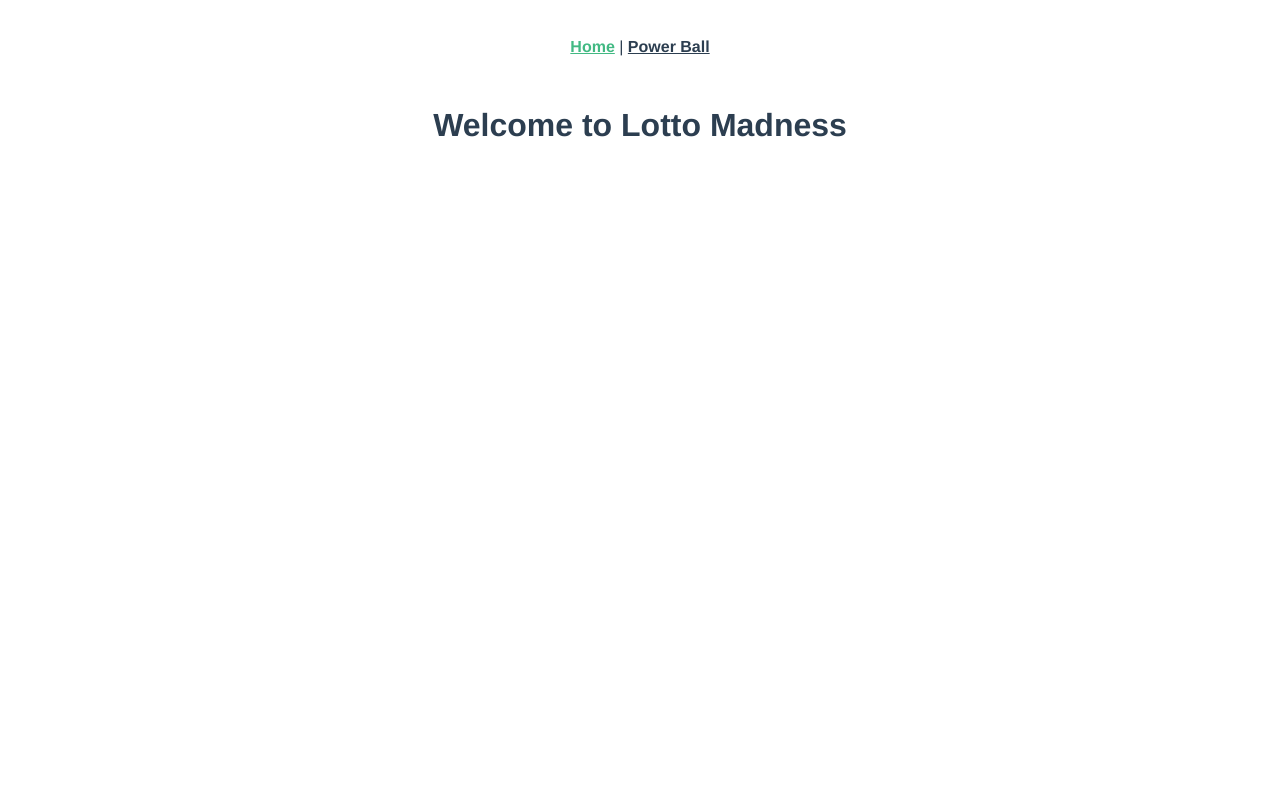
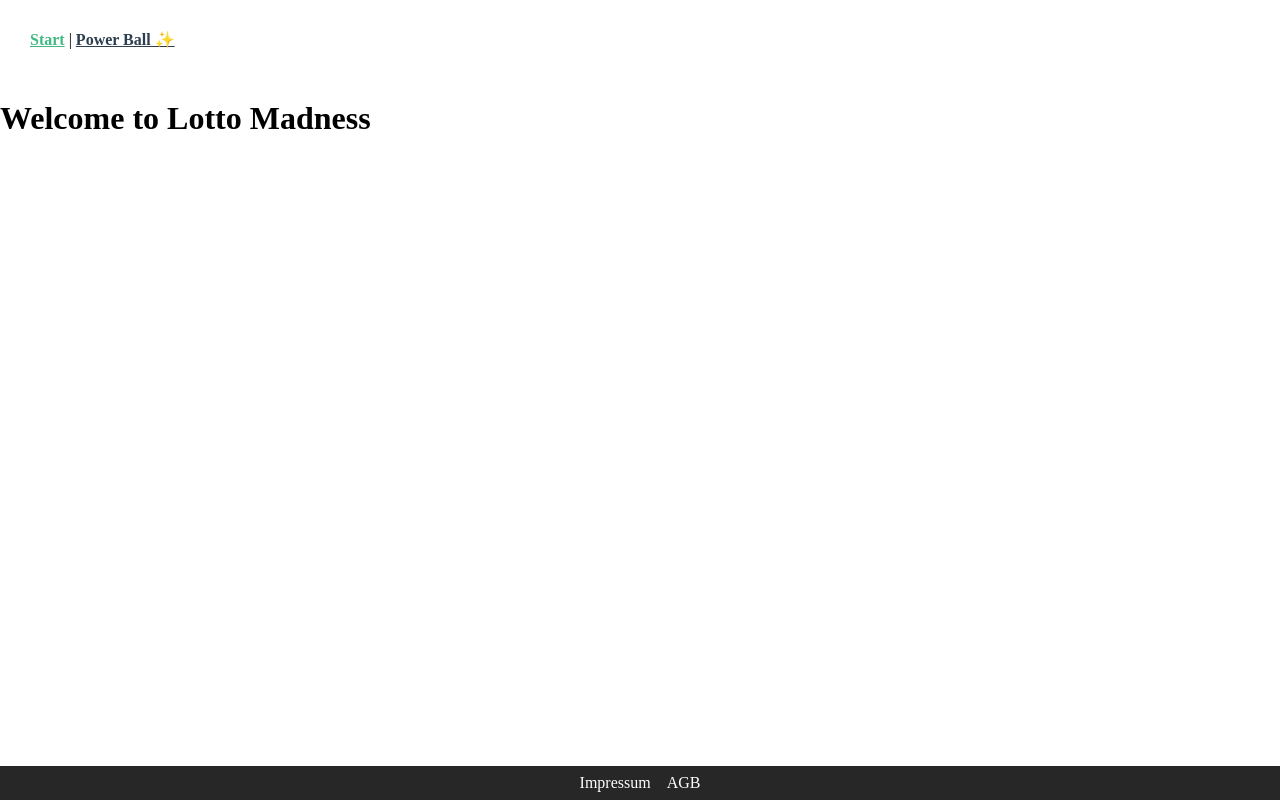
Before and after one commit to elVazquez222/lotto-app, a Vue app: page /power-ball in a window 1280 px wide. Built offline with nearby package versions, Linux system fonts and the light colour scheme.

Commit message:
add footer

```diff
--- a/src/App.vue
+++ b/src/App.vue
@@ -1,18 +1,37 @@
 <template>
   <nav>
-    <router-link to="/">Home</router-link> |
-    <router-link to="/power-ball">Power Ball</router-link>
+    <router-link to="/">Start</router-link> |
+    <router-link to="/power-ball">Power Ball ✨</router-link>
   </nav>
   <router-view/>
+  <footer>
+    <div class="legals touchable impressum">Impressum</div>
+    <div class="legals touchable agb">AGB</div>
+  </footer>
 </template>
 
+
 <style>
+
+
+:root {
+  --global-spacing-s: 8px;
+  --global-spacing-m: 16px;
+  --global-spacing-m: 32px;
+}
+
+body {
+  margin: 0;
+}
+
 #app {
-  font-family: Avenir, Helvetica, Arial, sans-serif;
-  -webkit-font-smoothing: antialiased;
-  -moz-osx-font-smoothing: grayscale;
-  text-align: center;
-  color: #2c3e50;
+  display: flex;
+  flex-direction: column;
+  min-height: 100vh;
+}
+
+.touchable {
+  cursor: pointer;
 }
 
 nav {
@@ -27,4 +46,18 @@ nav a {
 nav a.router-link-exact-active {
   color: #42b983;
 }
+
+footer {
+  display: flex;
+  gap: 1rem;
+  justify-content: center;
+
+  margin-top: auto;
+  padding: var(--global-spacing-s);
+  background: #272727;
+  color: white;
+}
+footer > div:hover {
+  color: aquamarine;
+}
 </style>
```
Also changed, not shown: src/components/sample.component.vue (added, +21 -0 lines).
